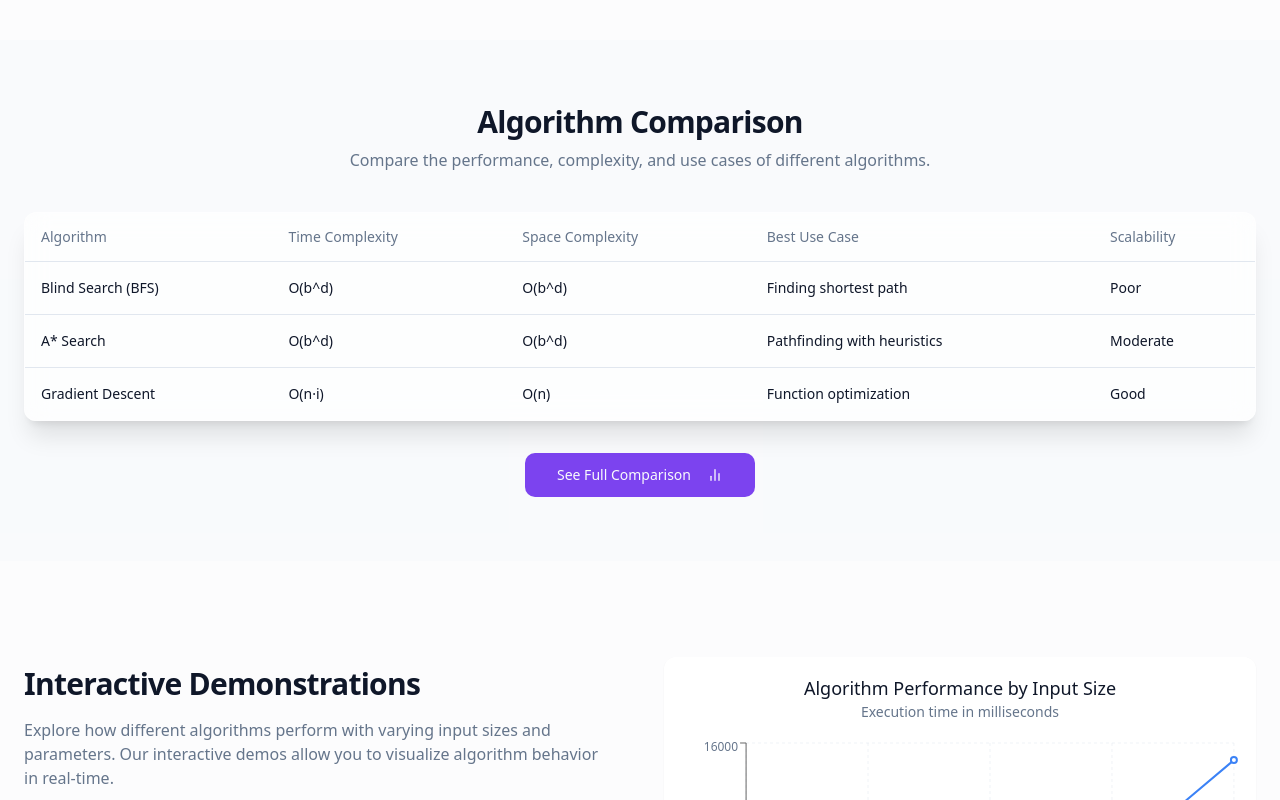
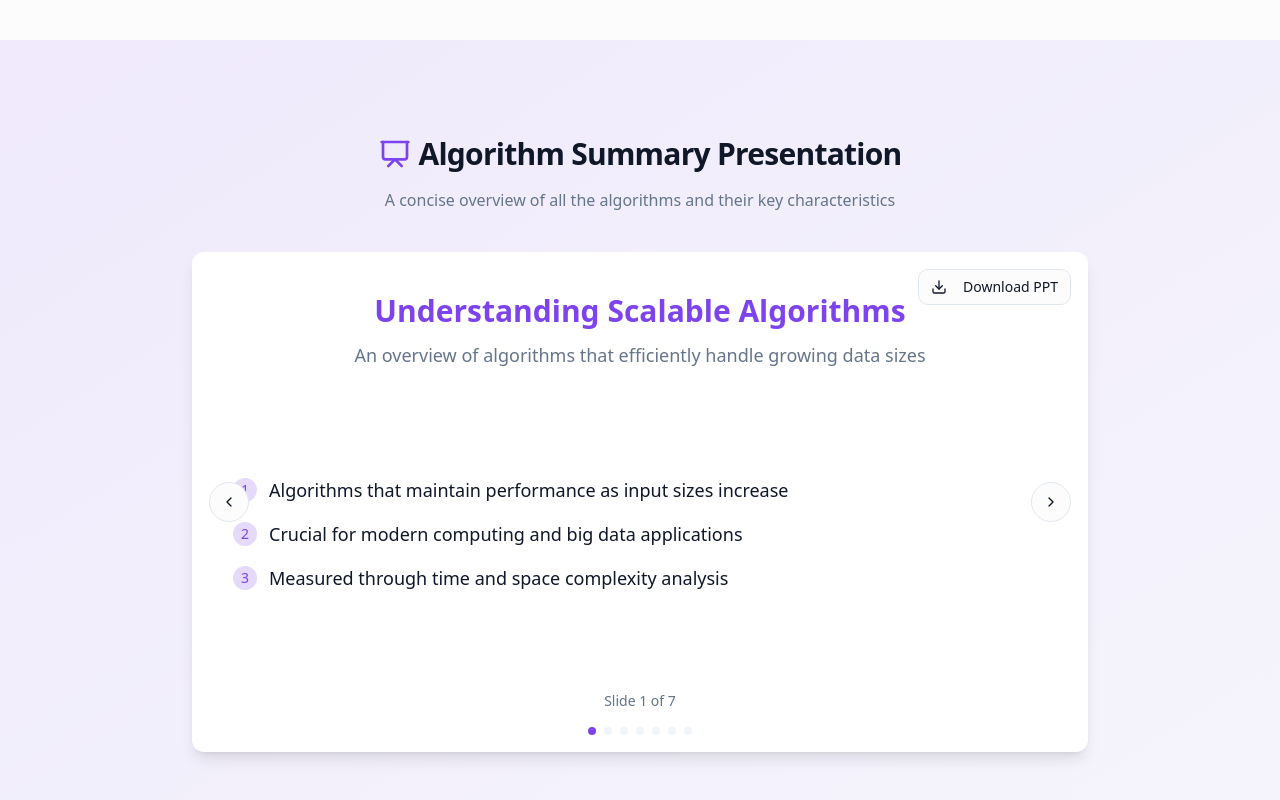
Before and after one commit to hirux06/algo-viz, a React (Vite) app: page / in a window 1280 px wide. Shown: the part 1500-2300 px from the top of the page. Built offline with nearby package versions, Linux system fonts and the light colour scheme.

Commit message:
Add summary presentation
Add a summary presentation of the algorithms to the website.

```diff
--- a/package.json
+++ b/package.json
@@ -45,6 +45,7 @@
     "cmdk": "^1.0.0",
     "date-fns": "^3.6.0",
     "embla-carousel-react": "^8.3.0",
+    "framer-motion": "^12.6.3",
     "input-otp": "^1.2.4",
     "lucide-react": "^0.462.0",
     "next-themes": "^0.3.0",
--- /dev/null
+++ b/src/components/AlgorithmPresentation.tsx
@@ -0,0 +1,194 @@
+
+import { Button } from "@/components/ui/button";
+import { Card } from "@/components/ui/card";
+import { Presentation, ChevronLeft, ChevronRight, Download } from "lucide-react";
+import { useState } from "react";
+import { motion, AnimatePresence } from "framer-motion";
+
+const slides = [
+  {
+    title: "Understanding Scalable Algorithms",
+    content: "An overview of algorithms that efficiently handle growing data sizes",
+    points: [
+      "Algorithms that maintain performance as input sizes increase",
+      "Crucial for modern computing and big data applications",
+      "Measured through time and space complexity analysis"
+    ]
+  },
+  {
+    title: "Blind Search Algorithms",
+    content: "Systematic exploration without domain-specific knowledge",
+    points: [
+      "Time Complexity: O(b^d)",
+      "Space Complexity: O(b^d)",
+      "Examples: BFS, DFS",
+      "Applications: Graph traversal, puzzle solving"
+    ]
+  },
+  {
+    title: "Heuristic Search Algorithms",
+    content: "Using problem-specific knowledge to guide search",
+    points: [
+      "Time Complexity: O(b^d)",
+      "Space Complexity: O(b^d)",
+      "Examples: A* Search, Best-first search",
+      "Applications: Pathfinding, optimization problems"
+    ]
+  },
+  {
+    title: "Hill Climbing Algorithm",
+    content: "Local search algorithm that iteratively moves toward better solutions",
+    points: [
+      "Time Complexity: Varies",
+      "Space Complexity: O(1)",
+      "Easily trapped in local optima",
+      "Applications: Local optimization problems"
+    ]
+  },
+  {
+    title: "Gradient Descent Algorithm",
+    content: "Optimization algorithm that minimizes a cost function",
+    points: [
+      "Time Complexity: O(n·i)",
+      "Space Complexity: O(n)",
+      "Variants: Stochastic, Batch, Mini-batch",
+      "Applications: Machine learning, neural networks"
+    ]
+  },
+  {
+    title: "Parallel Algorithms",
+    content: "Algorithms designed for simultaneous execution on multiple processors",
+    points: [
+      "Time Complexity: O(n/p)",
+      "Space Complexity: O(n)",
+      "Challenges: Synchronization, load balancing",
+      "Applications: Big data processing, simulations"
+    ]
+  },
+  {
+    title: "Scalability Comparison",
+    content: "How algorithms perform as data size increases",
+    points: [
+      "Blind Search: Poor scalability with large datasets",
+      "Heuristic Search: Improved scalability with good heuristics",
+      "Hill Climbing: Fast but may produce suboptimal solutions",
+      "Gradient Descent: Scales well with appropriate learning rate",
+      "Parallel Algorithms: Best scalability with proper implementation"
+    ]
+  }
+];
+
+export function AlgorithmPresentation() {
+  const [currentSlide, setCurrentSlide] = useState(0);
+
+  const nextSlide = () => {
+    setCurrentSlide((prev) => (prev === slides.length - 1 ? 0 : prev + 1));
+  };
+
+  const prevSlide = () => {
+    setCurrentSlide((prev) => (prev === 0 ? slides.length - 1 : prev - 1));
+  };
+
+  const handleDownload = () => {
+    // In a real implementation, this would generate and download a PPT file
+    // For now, we'll just alert the user
+    alert("In a production environment, this would download a PowerPoint file of the algorithms summary.");
+  };
+
+  return (
+    <section className="py-16 md:py-24 bg-gradient-to-br from-primary/10 to-accent/5">
+      <div className="container px-4 md:px-6">
+        <div className="text-center mb-10">
+          <div className="flex items-center justify-center mb-4">
+            <Presentation className="h-8 w-8 text-primary mr-2" />
+            <h2 className="text-3xl font-bold tracking-tight">Algorithm Summary Presentation</h2>
+          </div>
+          <p className="text-muted-foreground max-w-[800px] mx-auto">
+            A concise overview of all the algorithms and their key characteristics
+          </p>
+        </div>
+
+        <div className="max-w-4xl mx-auto">
+          <Card className="relative overflow-hidden glass-card border shadow-lg h-[450px] md:h-[500px]">
+            <div className="absolute top-4 right-4 z-10">
+              <Button variant="outline" size="sm" onClick={handleDownload}>
+                <Download className="h-4 w-4 mr-2" />
+                Download PPT
+              </Button>
+            </div>
+
+            <div className="absolute inset-0 flex items-center justify-center p-6 md:p-10">
+              <AnimatePresence mode="wait">
+                <motion.div
+                  key={currentSlide}
+                  initial={{ opacity: 0, y: 10 }}
+                  animate={{ opacity: 1, y: 0 }}
+                  exit={{ opacity: 0, y: -10 }}
+                  transition={{ duration: 0.3 }}
+                  className="w-full h-full flex flex-col"
+                >
+                  <div className="text-center mb-8">
+                    <h3 className="text-2xl md:text-3xl font-bold text-primary mb-3">
+                      {slides[currentSlide].title}
+                    </h3>
+                    <p className="text-lg text-muted-foreground">
+                      {slides[currentSlide].content}
+                    </p>
+                  </div>
+
+                  <div className="flex-1 flex flex-col justify-center">
+                    <ul className="space-y-3 md:space-y-4">
+                      {slides[currentSlide].points.map((point, index) => (
+                        <motion.li
+                          key={index}
+                          initial={{ opacity: 0, x: -10 }}
+                          animate={{ opacity: 1, x: 0 }}
+                          transition={{ duration: 0.3, delay: index * 0.1 }}
+                          className="flex items-start"
+                        >
+                          <div className="h-6 w-6 rounded-full bg-primary/20 flex items-center justify-center mr-3 mt-0.5">
+                            <span className="text-primary text-sm font-medium">{index + 1}</span>
+                          </div>
+                          <span className="text-md md:text-lg">{point}</span>
+                        </motion.li>
+                      ))}
+                    </ul>
+                  </div>
+
+                  <div className="mt-6 text-center text-sm text-muted-foreground">
+                    Slide {currentSlide + 1} of {slides.length}
+                  </div>
+                </motion.div>
+              </AnimatePresence>
+            </div>
+
+            <div className="absolute left-4 top-1/2 -translate-y-1/2">
+              <Button variant="outline" size="icon" className="rounded-full" onClick={prevSlide}>
+                <ChevronLeft className="h-4 w-4" />
+              </Button>
+            </div>
+
+            <div className="absolute right-4 top-1/2 -translate-y-1/2">
+              <Button variant="outline" size="icon" className="rounded-full" onClick={nextSlide}>
+                <ChevronRight className="h-4 w-4" />
+              </Button>
+            </div>
+
+            <div className="absolute bottom-4 left-0 right-0 flex justify-center gap-2">
+              {slides.map((_, index) => (
+                <button
+                  key={index}
+                  onClick={() => setCurrentSlide(index)}
+                  className={`w-2 h-2 rounded-full transition-colors ${
+                    currentSlide === index ? 'bg-primary' : 'bg-muted'
+                  }`}
+                  aria-label={`Go to slide ${index + 1}`}
+                />
+              ))}
+            </div>
+          </Card>
+        </div>
+      </div>
+    </section>
+  );
+}
--- a/src/pages/Index.tsx
+++ b/src/pages/Index.tsx
@@ -5,6 +5,7 @@ import { AlgorithmCards } from "@/components/AlgorithmCards";
 import { Footer } from "@/components/Footer";
 import { ComparisonPreview } from "@/components/ComparisonPreview";
 import { DemoPreview } from "@/components/DemoPreview";
+import { AlgorithmPresentation } from "@/components/AlgorithmPresentation";
 
 const Index = () => {
   return (
@@ -13,6 +14,7 @@ const Index = () => {
       <main className="flex-1">
         <Hero />
         <AlgorithmCards />
+        <AlgorithmPresentation />
         <ComparisonPreview />
         <DemoPreview />
       </main>
```
Also changed, not shown: 1 other file (tests, documents, lock files or other folders).
